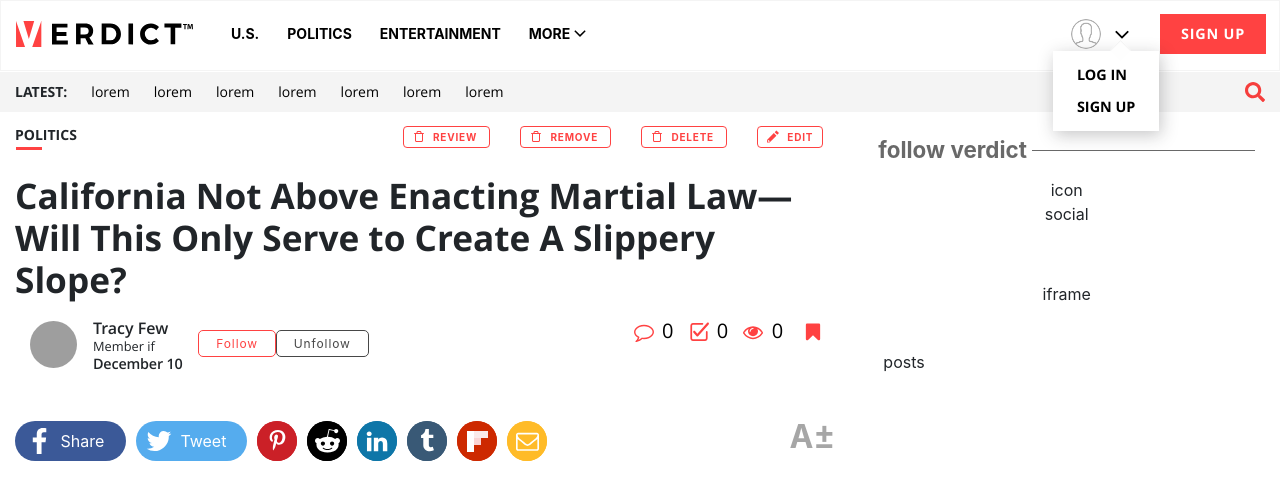
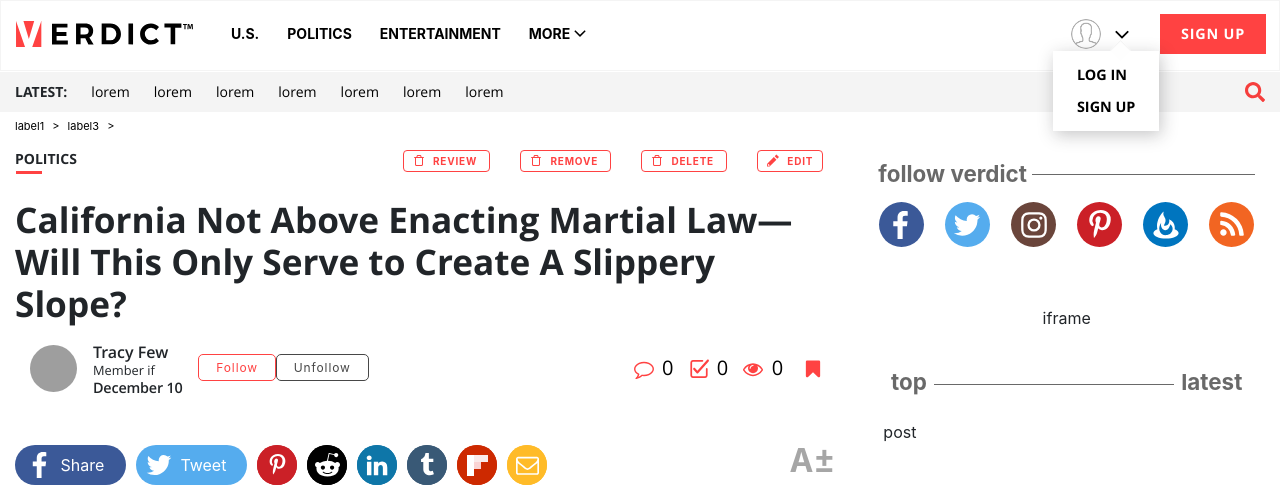
Before and after one commit to anton-wp/News, a Nuxt app: page /singlePost in a window 1280 px wide. Shown: the top 494 px of the page. Built offline with nearby package versions, Linux system fonts and the light colour scheme; grey boxes are pictures that could not be loaded.

Commit message:
singlrPost4

```diff
--- /dev/null
+++ b/components/layout/Breadcrumbs.vue
@@ -0,0 +1,50 @@
+<template>
+  <div class="routing">
+    <template>
+      <span class="breadcrumbs">
+        label1
+        <span class="arrow">
+          >
+        </span>
+      </span>
+      <a class="breadcrumbs">
+        <span class="breadcrumbs">
+          label3
+          <span class="arrow">
+            >
+          </span>
+        </span>
+      </a>
+    </template>
+  </div>
+</template>
+
+<style lang="scss">
+  @import "../../assets/utils/variables";
+
+  .routing {
+    max-width: $global-width;
+    margin: 0 auto;
+    position: relative;
+    padding: 0 15px;
+
+    .breadcrumbs {
+      // padding: 0 4px 0 0;
+
+      font-size: 11px;
+      font-weight: 400;
+      text-decoration: none;
+      transition: 0.3s;
+      color: $black;
+      cursor: pointer;
+
+      &:hover {
+        color: #ff4242;
+      }
+    }
+
+    .arrow {
+      padding: 0 5px;
+    }
+  }
+</style>
--- a/components/module/CustomSvg.vue
+++ b/components/module/CustomSvg.vue
@@ -74,5 +74,16 @@
     <symbol id="plus" viewBox="0 0 447 447">
       <path d="M447,255H255v192h-63V255H0v-63h192V0h63v192h192V255z" />
     </symbol>
+    <symbol id="instagram" viewBox="0 0 1792 1792">
+      <path d="M1152 896q0-106-75-181t-181-75-181 75-75 181 75 181 181 75 181-75 75-181zm138 0q0 164-115 279t-279 115-279-115-115-279 115-279 279-115 279 115 115 279zm108-410q0 38-27 65t-65 27-65-27-27-65 27-65 65-27 65 27 27 65zm-502-220q-7 0-76.5-.5t-105.5 0-96.5 3-103 10-71.5 18.5q-50 20-88 58t-58 88q-11 29-18.5 71.5t-10 103-3 96.5 0 105.5.5 76.5-.5 76.5 0 105.5 3 96.5 10 103 18.5 71.5q20 50 58 88t88 58q29 11 71.5 18.5t103 10 96.5 3 105.5 0 76.5-.5 76.5.5 105.5 0 96.5-3 103-10 71.5-18.5q50-20 88-58t58-88q11-29 18.5-71.5t10-103 3-96.5 0-105.5-.5-76.5.5-76.5 0-105.5-3-96.5-10-103-18.5-71.5q-20-50-58-88t-88-58q-29-11-71.5-18.5t-103-10-96.5-3-105.5 0-76.5.5zm768 630q0 229-5 317-10 208-124 322t-322 124q-88 5-317 5t-317-5q-208-10-322-124t-124-322q-5-88-5-317t5-317q10-208 124-322t322-124q88-5 317-5t317 5q208 10 322 124t124 322q5 88 5 317z" />
+    </symbol>
+    <symbol id="feedburner" viewBox="0 0 100 100">
+      <g>
+        <path d="M78.906,64.148c0.25-1.342,0.423-2.689,0.431-4.039c0.068-16.917-9.127-23.513-18.864-29.15   c2.819,14.815-6.301,23.961-17.632,20.759C59.402,24.63,35.304,24.564,42.669,5c-11.326,8.046-22.688,30.563-22.652,46.997   c0.006,4.34,0.443,8.374,1.252,12.069C13.116,67.334,8,71.962,8,77.092C8,86.956,26.868,95,50.002,95   C73.139,95,92,86.956,92,77.092C92,72.001,86.95,67.411,78.906,64.148 M33.927,42.646c-3.133,14.127,5.266,24.647,13.354,24.75   c9.125,0.067,14.534-8.457,17.11-19.63c4.849,3.7,7.351,8.859,7.672,14.119c-0.014-0.004-0.024-0.007-0.037-0.011   c0.367,5.957-2.067,12.043-7.123,16.3c-0.026,0.023-0.053,0.047-0.079,0.067c-1.089,0.907-2.3,1.726-3.625,2.444   c-0.117,0.063-0.24,0.123-0.361,0.187c-0.53,0.276-1.081,0.532-1.647,0.774c-0.164,0.07-0.325,0.142-0.491,0.209   c-1.392,0.559-2.888,1.011-4.487,1.346c-0.225,0.046-0.453,0.085-0.681,0.127c-0.604,0.11-1.224,0.206-1.854,0.283   c-0.248,0.029-0.492,0.062-0.746,0.088c-0.859,0.084-1.736,0.146-2.646,0.164c-0.635,0.014-1.264-0.012-1.887-0.055   c-0.164-0.011-0.326-0.025-0.489-0.039c-0.528-0.049-1.052-0.112-1.569-0.199c-0.098-0.016-0.196-0.026-0.293-0.045   c-0.625-0.111-1.242-0.25-1.848-0.418c-0.074-0.021-0.147-0.044-0.221-0.065c-0.566-0.162-1.123-0.347-1.67-0.556   c-0.057-0.021-0.115-0.043-0.173-0.065c-7.505-2.948-12.96-10.257-12.668-20.413c-0.014,0.003-0.025,0.008-0.038,0.012   C27.591,56.359,29.532,49.82,33.927,42.646" />
+      </g>
+    </symbol>
+    <symbol id="feed" viewBox="0 0 1792 1792">
+      <path d="M576 1344q0 80-56 136t-136 56-136-56-56-136 56-136 136-56 136 56 56 136zm512 123q2 28-17 48-18 21-47 21h-135q-25 0-43-16.5t-20-41.5q-22-229-184.5-391.5t-391.5-184.5q-25-2-41.5-20t-16.5-43v-135q0-29 21-47 17-17 43-17h5q160 13 306 80.5t259 181.5q114 113 181.5 259t80.5 306zm512 2q2 27-18 47-18 20-46 20h-143q-26 0-44.5-17.5t-19.5-42.5q-12-215-101-408.5t-231.5-336-336-231.5-408.5-102q-25-1-42.5-19.5t-17.5-43.5v-143q0-28 20-46 18-18 44-18h3q262 13 501.5 120t425.5 294q187 186 294 425.5t120 501.5z" />
+    </symbol>
   </svg>
 </template>
--- a/components/singlePost/marks.vue
+++ b/components/singlePost/marks.vue
@@ -47,7 +47,7 @@
   @import "../../assets/utils/colors";
 
   .marks {
-    text-align: right;
+    margin-left: auto;
 
     @media screen and (max-width: 490px) {
       text-align: center;
--- a/components/singlePost/socialBlock.vue
+++ b/components/singlePost/socialBlock.vue
@@ -152,6 +152,10 @@ export default {
 
   aside {
     position: relative;
+
+    i {
+      cursor: pointer;
+    }
   }
   .shared-news-links{
     height: 100%;
@@ -212,6 +216,7 @@ export default {
     .big-shared-buttons{
       display: inline-flex;
       height: 40px;
+      cursor: pointer;
 
       .facebook{
         background-color: $facebook-color;
--- a/components/universal-components/followBlock.vue
+++ b/components/universal-components/followBlock.vue
@@ -9,11 +9,11 @@
     </div>
     <div class="col-12 social-links">
       <div class="row socialBlock">
-        <div>
-          <div class="social-icon-round text-center">
-            icon social
-            <!-- <img class="social-icon-in-menu" src={{getIcon(icon.linkName)}} /> -->
-          </div>
+        <div v-for="icon in social" :key="icon.linkName" class="social-icon-round" v-bind:class="icon.linkName">
+           <svg width="30" height="30">
+            <use v-bind:xlink:href="`#${icon.linkName}`" />
+          </svg>
+          <!-- <img class="social-icon-in-menu" src={{getIcon(icon.linkName)}} /> -->
         </div>
       </div>
     </div>
@@ -37,11 +37,33 @@
       </div>
     </div>
     <div class="col-12">
-      posts
+      <sidebar-with-posts />
       <!-- <vrd-swp></vrd-swp> -->
     </div>
   </div>
 </template>
+
+<script>
+import SidebarWithPosts from '~/components/universal-components/sidebar-with-posts.vue'
+
+export default {
+  components: {
+    SidebarWithPosts
+  },
+  data () {
+    return {
+      social: [
+        { linkName: 'facebook', link: '/' },
+        { linkName: 'twitter', link: '/' },
+        { linkName: 'instagram', link: '/' },
+        { linkName: 'pinterest', link: '/' },
+        { linkName: 'feedburner', link: '/' },
+        { linkName: 'feed', link: '/' }
+      ]
+    }
+  }
+}
+</script>
 
 <style lang="scss" scoped>
   @import "../../assets/utils/variables";
@@ -129,6 +151,10 @@
       position: relative;
       margin: 0 auto 15px;
       cursor: pointer;
+      display: flex;
+      justify-content: center;
+      align-items: center;
+      fill: $white;
 
       .social-icon-in-menu {
         position: absolute;
--- /dev/null
+++ b/components/universal-components/sidebar-with-posts.vue
@@ -0,0 +1,62 @@
+<template>
+  <div>
+    <div class="trigger-type-posts">
+      <span class="trigger">top</span>
+      <span class="trigger">latest</span>
+    </div>
+    <div class="row wrapper-side-post">
+      <div class="col-sm-12 col-md-4 col-lg-12">
+        post
+        <!-- <vrd-vdc type="second-block" [defaultPost]="post" [padding]="true"></vrd-vdc> -->
+      </div>
+    </div>
+  </div>
+</template>
+
+<style lang="scss">
+  @import "../../assets/utils/colors";
+
+  .trigger-type-posts {
+    display: -webkit-box;
+    display: -ms-flexbox;
+    display: flex;
+    -webkit-box-pack: justify;
+    -ms-flex-pack: justify;
+    justify-content: space-between;
+    margin-bottom: 1.3em;
+    overflow: hidden;
+    height: 25px;
+    position: relative;
+    .trigger {
+      cursor: pointer;
+      line-height: 1.2;
+      background-color: #fff;
+      z-index: 2;
+      padding-right: .34em;
+      padding-left: .34em;
+      position: relative;
+      margin-top: 0;
+      color: #696969;
+      font-size: 1.4em;
+      font-weight: 700;
+      line-height: 16px;
+    }
+    .activeTab {
+      color: $primary_color;
+    }
+    &::after {
+      content: '';
+      position: absolute;
+      top: 10px;
+      left: 0;
+      height: 1px;
+      width: 100%;
+      background-color: #696969;
+      z-index: 1;
+    }
+  }
+  .col-sm-12 {
+    padding-right: 15px !important;
+    padding-left: 15px !important;
+  }
+</style>
--- a/layouts/default.vue
+++ b/layouts/default.vue
@@ -3,6 +3,7 @@
     <custom-svg />
     <app-header />
     <hot-news />
+    <breadcrumbs />
     <nuxt />
     <app-footer />
   </div>
@@ -12,13 +13,15 @@
 import CustomSvg from '~/components/module/CustomSvg'
 import HotNews from '~/components/layout/HotNews'
 import AppHeader from '~/components/layout/AppHeader'
+import Breadcrumbs from '~/components/layout/Breadcrumbs'
 import AppFooter from '~/components/layout/AppFooter'
 export default {
   components: {
     CustomSvg,
     AppHeader,
     AppFooter,
-    HotNews
+    HotNews,
+    Breadcrumbs
   }
 }
 </script>
--- a/pages/singlePost.vue
+++ b/pages/singlePost.vue
@@ -18,7 +18,7 @@
                       <div class="col-lg-6">
                         <author-block />
                       </div>
-                      <div class="col-lg-6">
+                      <div class="col-lg-6" style="align-items: center; display: flex;">
                         <marks />
                       </div>
                     </div>
```
